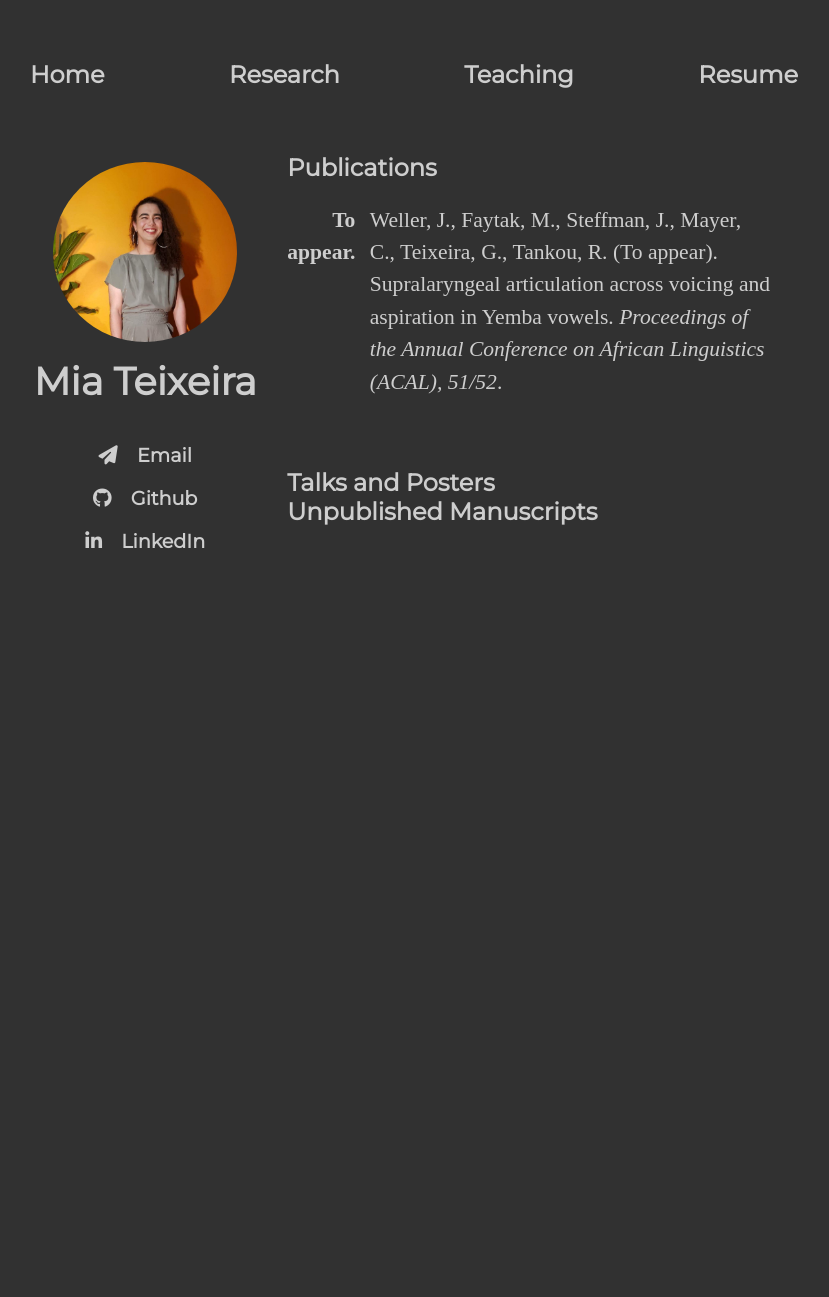
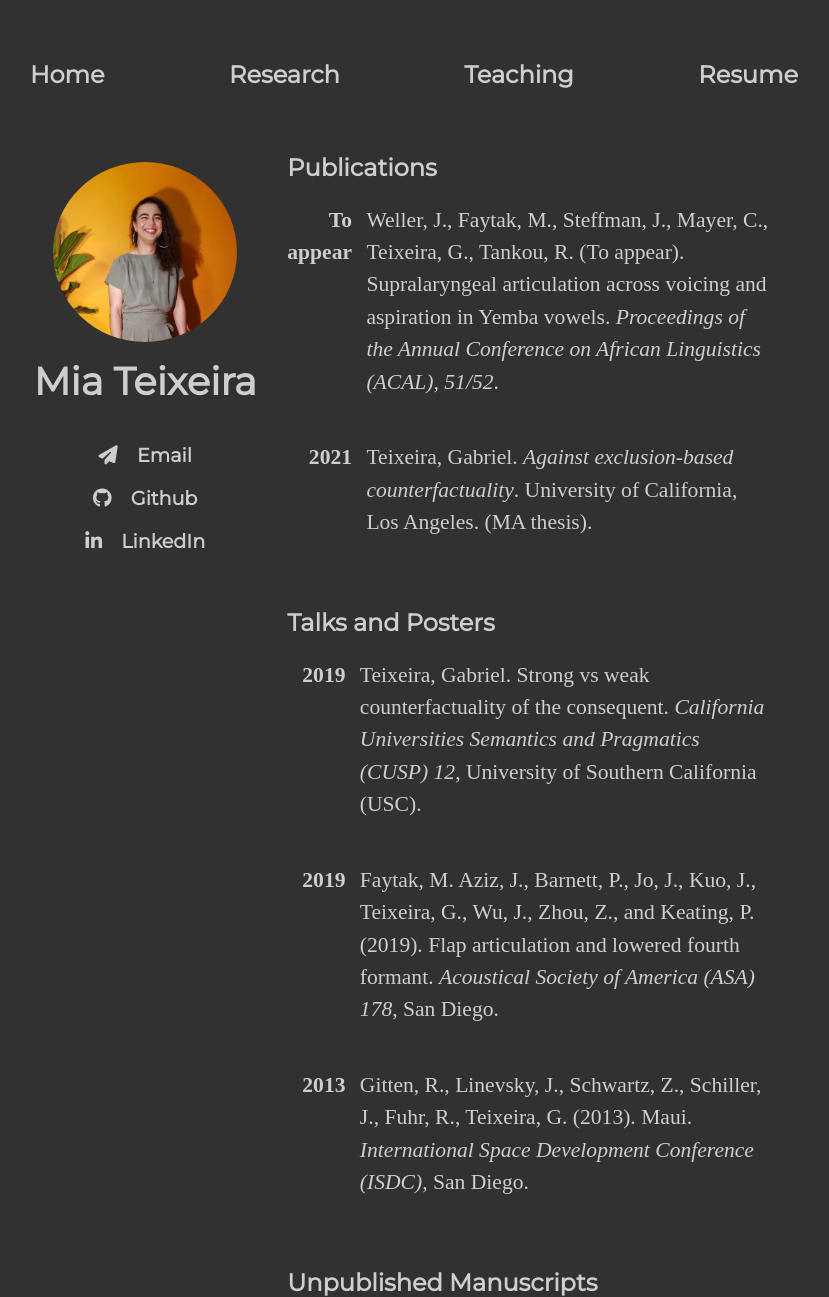
Before and after one commit to miateixeira/miateixeira.github.io, a Jekyll site: the page built from research/index.html, in a window 1280 px wide. Shown: the whole page, without its empty margins (226-1055 px from the left). Built offline with Jekyll 4.4.1, drawn with Linux system fonts in a browser that asks for light colours; nearby versions of some CDN libraries; before the commit the page ends 1020 px from its top, so only the background shows below that.

Commit message:
added all publications and talks/posters

```diff
--- a/research/index.html
+++ b/research/index.html
@@ -8,16 +8,63 @@ title: Research
 <div class="bib">
   <div class="bib-entry">
     <div class="bib-year">
-      <p>To appear.</p>
-    </div>
+      <p>To appear</p>
+    </div><!-- ./bib-year -->
     <div class="bib-info">
       <p>
         Weller, J., Faytak, M., Steffman, J., Mayer, C., Teixeira, G., Tankou, R. (To appear). Supralaryngeal articulation across voicing and aspiration in Yemba vowels. <em>Proceedings of the Annual Conference on African Linguistics (ACAL), 51/52</em>.
       </p>
-    </div>
-  </div>
-</div>
+    </div><!-- ./bib-info -->
+  </div><!-- ./bib-entry -->
+
+  <div class="bib-entry">
+    <div class="bib-year">
+      <p>2021</p>
+    </div><!-- ./bib-year -->
+    <div class="bib-info">
+      <p>
+        Teixeira, Gabriel. <em>Against exclusion-based counterfactuality</em>. University of California, Los Angeles. (MA thesis).
+      </p>
+    </div><!-- ./bib-info -->
+  </div><!-- ./bib-entry -->
+</div><!-- ./bib -->
 
 <h3>Talks and Posters</h3>
 
+<div class="bib">
+  <div class="bib-entry">
+    <div class="bib-year">
+      <p>2019</p>
+    </div><!-- ./bib-year -->
+    <div class="bib-info">
+      <p>
+        Teixeira, Gabriel. Strong vs weak counterfactuality of the consequent. <em>California Universities Semantics and Pragmatics (CUSP) 12</em>, University of Southern California (USC).
+      </p>
+    </div><!-- ./bib-info -->
+  </div><!-- ./bib-entry -->
+
+  <div class="bib-entry">
+    <div class="bib-year">
+      <p>2019</p>
+    </div><!-- ./bib-year -->
+    <div class="bib-info">
+      <p>
+        Faytak, M. Aziz, J., Barnett, P., Jo, J., Kuo, J., Teixeira, G., Wu, J., Zhou, Z., and Keating, P. (2019). Flap articulation and lowered fourth formant. <em>Acoustical Society of America (ASA) 178</em>, San Diego.
+      </p>
+    </div><!-- ./bib-info -->
+  </div><!-- ./bib-entry -->
+
+  <div class="bib-entry">
+    <div class="bib-year">
+      <p>2013</p>
+    </div><!-- ./bib-year -->
+    <div class="bib-info">
+      <p>
+        Gitten, R., Linevsky, J., Schwartz, Z., Schiller, J., Fuhr, R., Teixeira, G. (2013). Maui. <em>International Space Development Conference (ISDC)</em>, San Diego.
+      </p>
+    </div><!-- ./bib-info -->
+  </div><!-- ./bib-entry -->
+</div><!-- ./bib -->
+
+
 <h3>Unpublished Manuscripts</h3>
```
